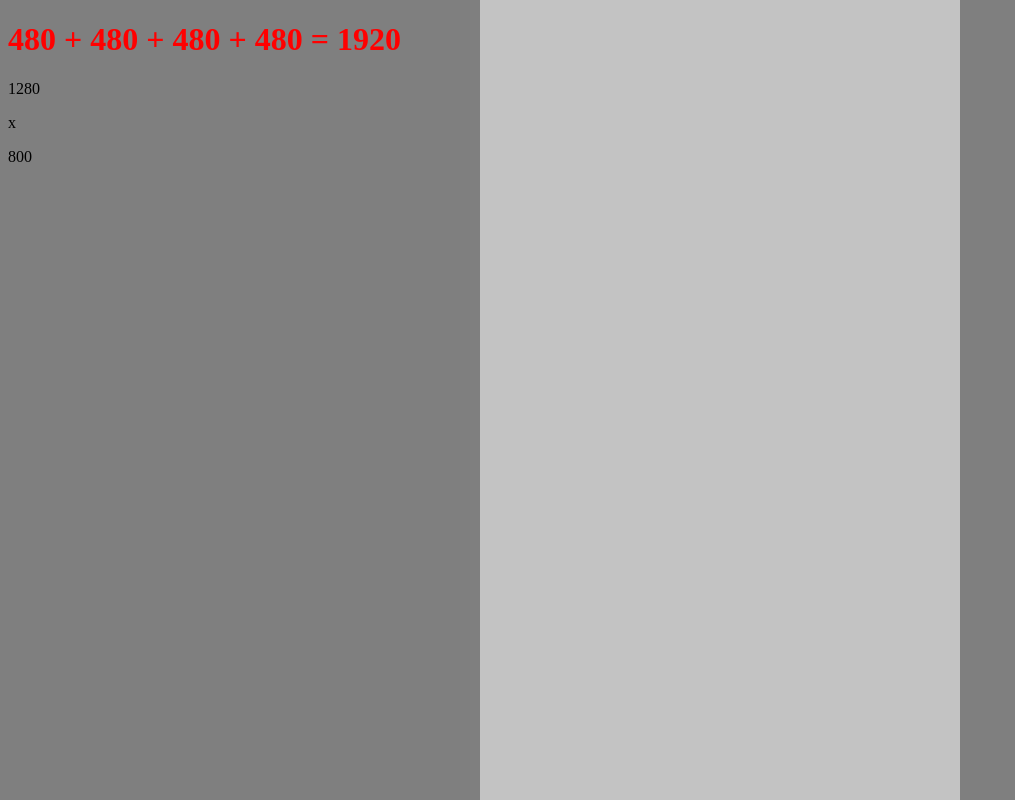
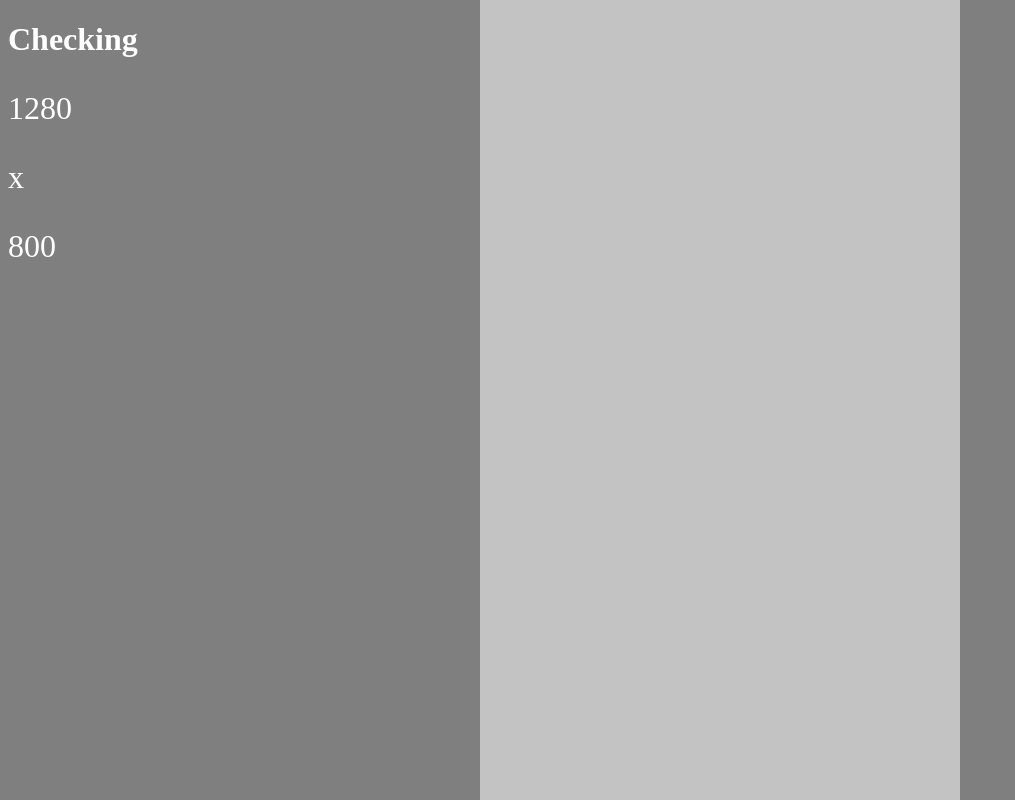
Before and after one commit to stn-01/stn-01.github.io, a plain HTML site: page index.html in a window 1280 px wide. Shown: the whole page, without its empty margins (0-1015 px from the left). Drawn offline with Linux system fonts and the light colour scheme.

Commit message:
minor changes

```diff
--- a/css/style.css
+++ b/css/style.css
@@ -1,13 +1,13 @@
-
 
 bodY {
   background-image: url("../images/layout-1920-04.png");
-
-
 }
 
+h1 {
+  color: rgb(255, 255, 255);
+}
 
-h1 {
-  color: red;
-
+p {
+  color:  rgb(255, 255, 255);
+  font-size: 2em;
 }
--- a/index.html
+++ b/index.html
@@ -11,7 +11,8 @@
 </head>
 
 <body>
-  <h1>480 + 480 + 480 + 480 = 1920</h1>
+
+  <h1>Checking</h1>
   <p id="Width-detector"></p>
   <p>x</p>
   <p id="Height-detector"></p>
--- a/js/script.js
+++ b/js/script.js
@@ -2,6 +2,5 @@
 console.log(window.innerWidth);
 console.log(window.innerHeight);
 
-
 document.querySelector("#Width-detector").innerText = window.innerWidth;
 document.querySelector("#Height-detector").innerText = window.innerHeight;
```
